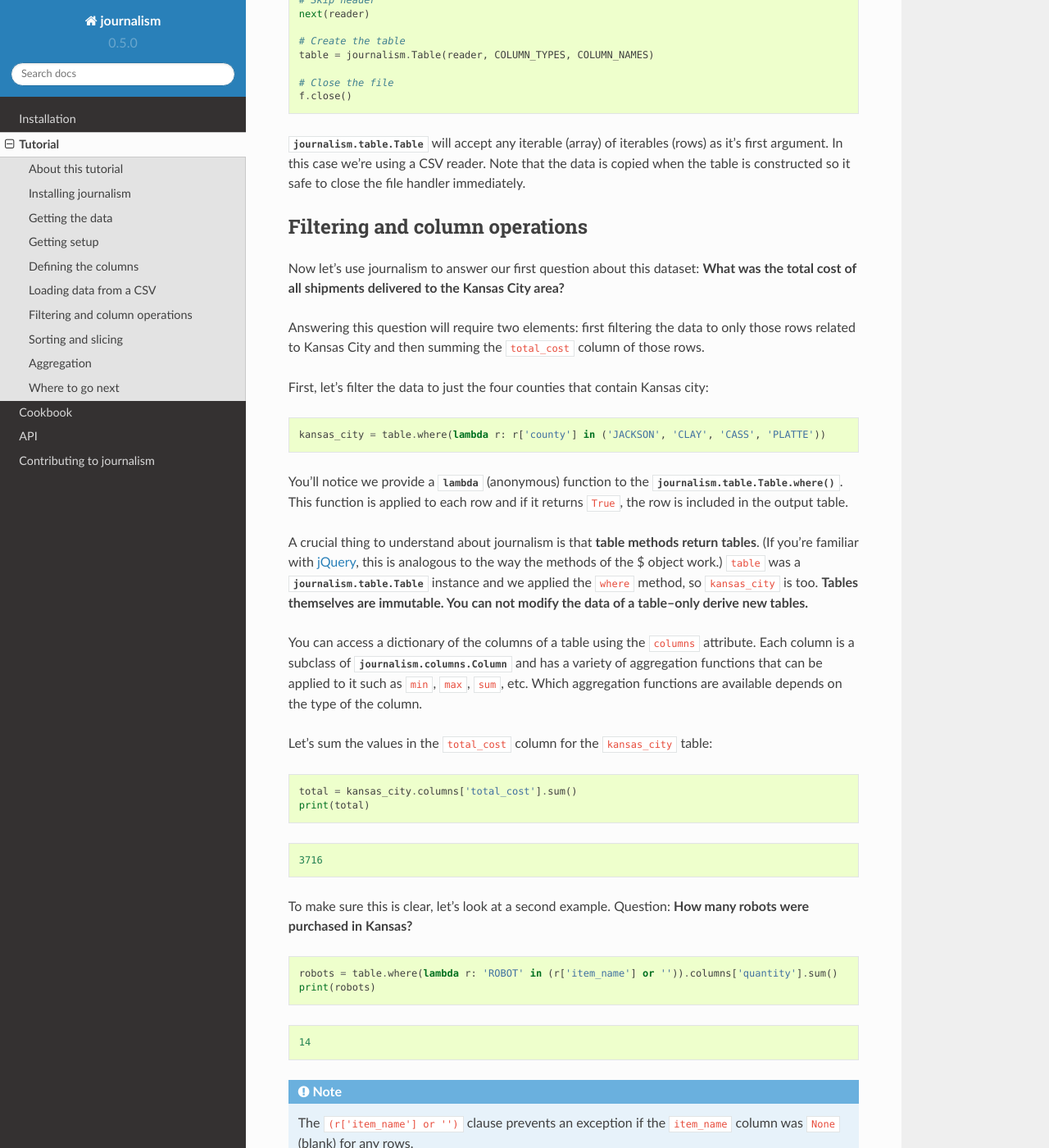
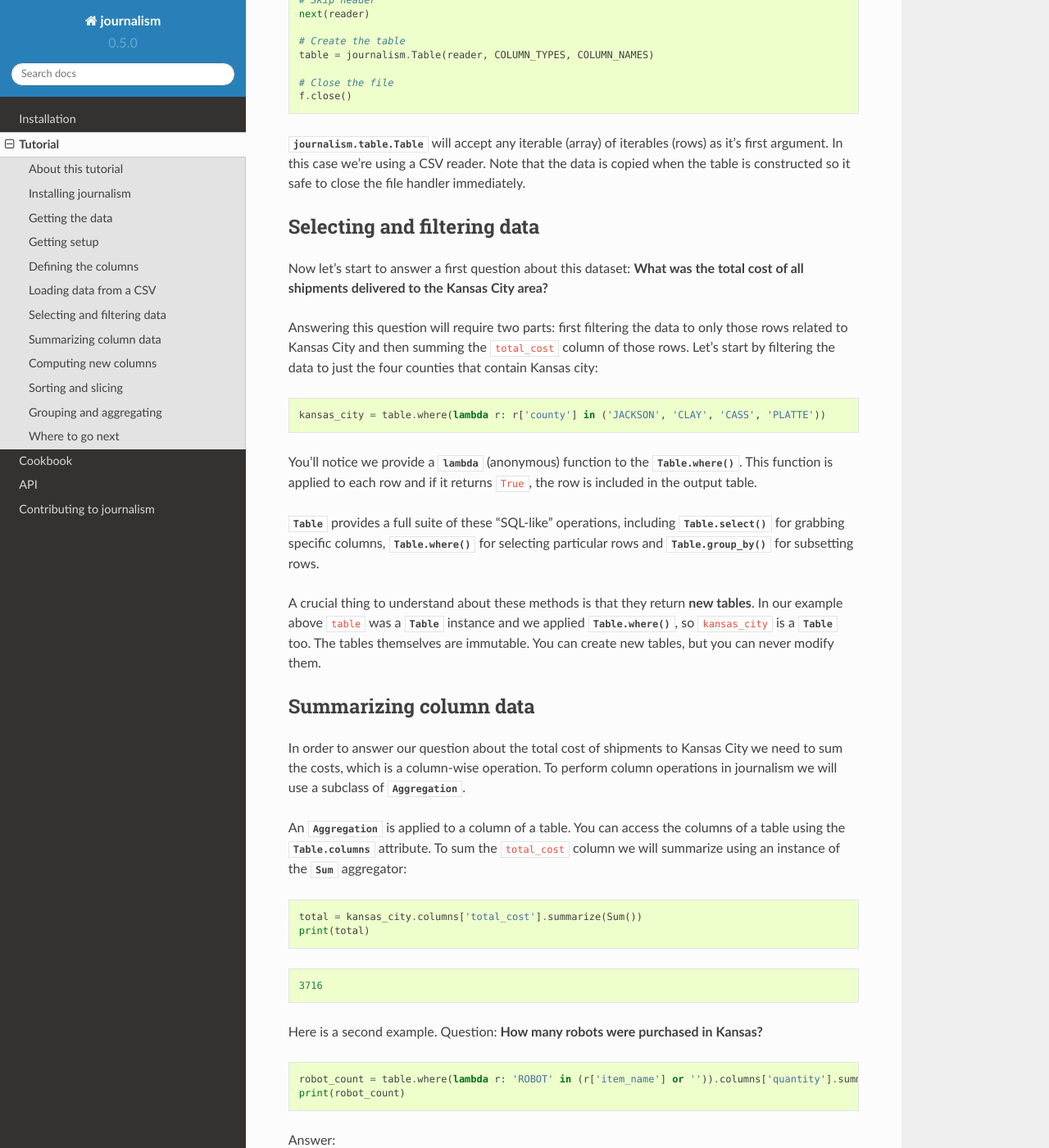
Before and after one commit to wireservice/agate, a Sphinx documentation site: the page built from docs/tutorial.rst, in a window 1280 px wide and 1400 px high, scrolled down 2672 px. Shown: the whole window at 82% size. Built offline with Sphinx 7.4.7 and the Read the Docs theme 2.0.0, drawn with Linux system fonts in a browser that asks for light colours; some of the changed text lies outside the part shown.

Commit message:
Iterating tutorial.

```diff
--- a/docs/tutorial.rst
+++ b/docs/tutorial.rst
@@ -55,7 +55,7 @@
 Defining the columns
 ====================
 
-journalism requires us to define a type for each column in our dataset. No effort is made to determine these types automatically, however, :py:class:`journalism.columns.TextType` is always a safe choice if you aren't sure what is in a column.
+journalism requires us to define a type for each column in our dataset. No effort is made to determine these types automatically, however, :class:`journalism.columns.TextType` is always a safe choice if you aren't sure what is in a column.
 
 First we create instances of the column types we will be using:
 
@@ -117,45 +117,49 @@
     # Close the file
     f.close()
 
-:py:class:`journalism.table.Table` will accept any iterable (array) of iterables (rows)  as it's first argument. In this case we're using a CSV reader. Note that the data is copied when the table is constructed so it safe to close the file handler immediately.
+:class:`journalism.table.Table` will accept any iterable (array) of iterables (rows)  as it's first argument. In this case we're using a CSV reader. Note that the data is copied when the table is constructed so it safe to close the file handler immediately.
 
-Filtering and column operations
-===============================
+Selecting and filtering data
+============================
 
-Now let's use journalism to answer our first question about this dataset: **What was the total cost of all shipments delivered to the Kansas City area?**
+Now let's start to answer a first question about this dataset: **What was the total cost of all shipments delivered to the Kansas City area?**
 
-
-Answering this question will require two elements: first filtering the data to only those rows related to Kansas City and then summing the ``total_cost`` column of those rows.
-
-First, let's filter the data to just the four counties that contain Kansas city:
+Answering this question will require two parts: first filtering the data to only those rows related to Kansas City and then summing the ``total_cost`` column of those rows. Let's start by filtering the data to just the four counties that contain Kansas city:
 
 .. code-block:: python
 
     kansas_city = table.where(lambda r: r['county'] in ('JACKSON', 'CLAY', 'CASS', 'PLATTE'))
 
-You'll notice we provide a :py:obj:`lambda` (anonymous) function to the :py:meth:`journalism.table.Table.where`. This function is applied to each row and if it returns ``True``, the row is included in the output table.
+You'll notice we provide a :keyword:`lambda` (anonymous) function to the :meth:`.Table.where`. This function is applied to each row and if it returns ``True``, the row is included in the output table.
 
-A crucial thing to understand about journalism is that **table methods return tables**. (If you're familiar with `jQuery <https://jquery.com/>`_, this is analogous to the way the methods of the $ object work.) ``table`` was a :py:class:`journalism.table.Table` instance and we applied the ``where`` method, so ``kansas_city`` is too. **Tables themselves are immutable. You can not modify the data of a table--only derive new tables.**
+:class:`.Table` provides a full suite of these "SQL-like" operations, including :meth:`.Table.select` for grabbing specific columns, :meth:`.Table.where` for selecting particular rows and :meth:`.Table.group_by` for subsetting rows.
 
-You can access a dictionary of the columns of a table using the ``columns`` attribute. Each column is a subclass of :py:class:`journalism.columns.Column` and has a variety of aggregation functions that can be applied to it such as ``min``, ``max``, ``sum``, etc. Which aggregation functions are available depends on the type of the column.
+A crucial thing to understand about these methods is that they return **new tables**. In our example above ``table`` was a :class:`.Table` instance and we applied :meth:`.Table.where`, so ``kansas_city`` is a :class:`Table` too. The tables themselves are immutable. You can create new tables, but you can never modify them.
 
-Let's sum the values in the ``total_cost`` column for the ``kansas_city`` table:
+Summarizing column data
+=======================
+
+In order to answer our question about the total cost of shipments to Kansas City we need to sum the costs, which is a column-wise operation. To perform column operations in journalism we will use a subclass of :class:`.Aggregation`.
+
+An :class:`.Aggregation` is applied to a column of a table. You can access the columns of a table using the :attr:`.Table.columns` attribute. To sum the ``total_cost`` column we will summarize using an instance of the :class:`.Sum` aggregator:
 
 .. code-block:: python
 
-    total = kansas_city.columns['total_cost'].sum()
+    total = kansas_city.columns['total_cost'].summarize(Sum())
     print(total)
 
 ::
 
     3716
 
-To make sure this is clear, let's look at a second example. Question: **How many robots were purchased in Kansas?**
+Here is a second example. Question: **How many robots were purchased in Kansas?**
 
 .. code-block:: python
 
-    robots = table.where(lambda r: 'ROBOT' in (r['item_name'] or '')).columns['quantity'].sum()
-    print(robots)
+    robot_count = table.where(lambda r: 'ROBOT' in (r['item_name'] or '')).columns['quantity'].summarize(Sum())
+    print(robot_count)
+
+Answer:
 
 ::
 
@@ -165,18 +169,46 @@
 
     The ``(r['item_name'] or '')`` clause prevents an exception if the ``item_name`` column was ``None`` (blank) for any rows.
 
+Each column in :attr:`.Table.columns` is a subclass of :class:`.Column`, such as :class:`.NumberColumn` or :class:`.TextColumn`. Different aggregations can be applied depending on the column type. For instance, descriptive statistics such as :class:`.Mean`, :class:`.Median` and :class:`.Mode` can only be applied to instances of :class:`.NumberColumn`. If none of the provided aggregations suit your needs you can also create your own create your own by subclassing :class:`.Aggregation`. See the API documentation for :mod:`.aggregations` to see all of the supported types.
+
+Computing new columns
+=====================
+
+In addition to column-wise operations there are also many important row-wise data operations. These are operations which go through a :class:`.Table` row-by-row and compute a new column using the existing data. To perform row operations in journalism we use subclasses of :class:`.Computation`.
+
+A :class:`.Computation` is applied to a :class:`.Table` and yields an entirely new table.
+TKTK: question
+
+.. code-block:: python
+
+    # TODO: Computation example here
+
+For efficiencies sake, journalism allows you to perform several computations at once.
+
+.. code-block:: python
+
+    # TODO: Multi-computation example here
+
+Sometimes, the built-in computations won't suffice. In this case, you can use the generic :class:`.Formula` to compute a column based on an arbitrary function. This is somewhat analogous to Excel's cell formulas.
+
+.. code-block:: python
+
+    # TODO: Formula example
+
+If :class:`.Formula` still isn't flexible enough (for instance, if you need to compute a new row based on the distribution of data in a column) you can always implement your own subclass of :class:`.Computation`. See the API documentation for :mod:`.computations` to see all of the supported ways to compute new data.
+
 Sorting and slicing
 ===================
 
 Question: **What are the five most recent purchases made in Kansas?**
 
-Remembering that methods of tables return tables, let's use the :py:meth:`journalism.table.Table.order_by` method to sort our table and then grab the first five rows of the resulting table.
+Remembering that methods of tables return tables, let's use the :meth:`journalism.table.Table.order_by` method to sort our table and then grab the first five rows of the resulting table.
 
 .. code-block:: python
 
     recent_five = table.order_by('ship_date', reverse=True).rows[:5]
 
-The variable ``recent_five`` now contains a list of :py:class:`journalism.rows.Row` objects. (Slicing the ``rows`` class attribute does not return a table. If you want get a subset of rows as a table use :py:meth:`journalism.table.Table.where` or construct a new ``Table`` from the resulting list of rows.
+The variable ``recent_five`` now contains a list of :class:`journalism.rows.Row` objects. (Slicing the ``rows`` class attribute does not return a table. If you want get a subset of rows as a table use :meth:`journalism.table.Table.where` or construct a new ``Table`` from the resulting list of rows.
 
 Now let's print some information about the resulting rows:
 
@@ -194,8 +226,8 @@
     2014-04-17: 1 HARDWARE KIT,ELECTRONIC EQUIPMENT, $13,999
     2014-03-25: 1 BICYCLE, EXERCISE, $0
 
-Aggregation
-===========
+Grouping and aggregating
+========================
 
 Question: **Which five counties acquired the most items?**
 
@@ -205,17 +237,17 @@
 
     counties = table.group_by('county')
 
-This command takes our original :py:class:`journalism.table.Table` and groups it into a :py:class:`journalism.tableset.TableSet`, which contains one table per county. Now we'll aggregate the totals for each group.
+This command takes our original :class:`journalism.table.Table` and groups it into a :class:`journalism.tableset.TableSet`, which contains one table per county. Now we'll aggregate the totals for each group.
 
 .. code-block:: python
 
     totals = counties.aggregate([
-        ('total_cost', 'sum')
+        ('total_cost', Sum(), 'total_cost_sum')
     ])
 
 This takes our grouped ``TableSet``, computes the sum of the ``total_cost`` column for each ``Table`` in the set and then builds a new table containing the aggregate results. The new table will have the columns ``group``, ``count`` and ``total_sum_cost``. The first two columns always have the same names and the last one is generated based on the name of the column and the operation being applied.
 
-The :py:meth:`journalism.tableset.TableSet.aggregate`: function takes a list of operations to perform. You can aggregate as many columns as you like in a single step and they will all appear in the output table.
+The :meth:`journalism.tableset.TableSet.aggregate`: function takes a list of operations to perform. You can aggregate as many columns as you like in a single step and they will all appear in the output table.
 
 Lastly, we'll sort our new table and print the results.
 
```
Also changed, not shown: 1 other file.
